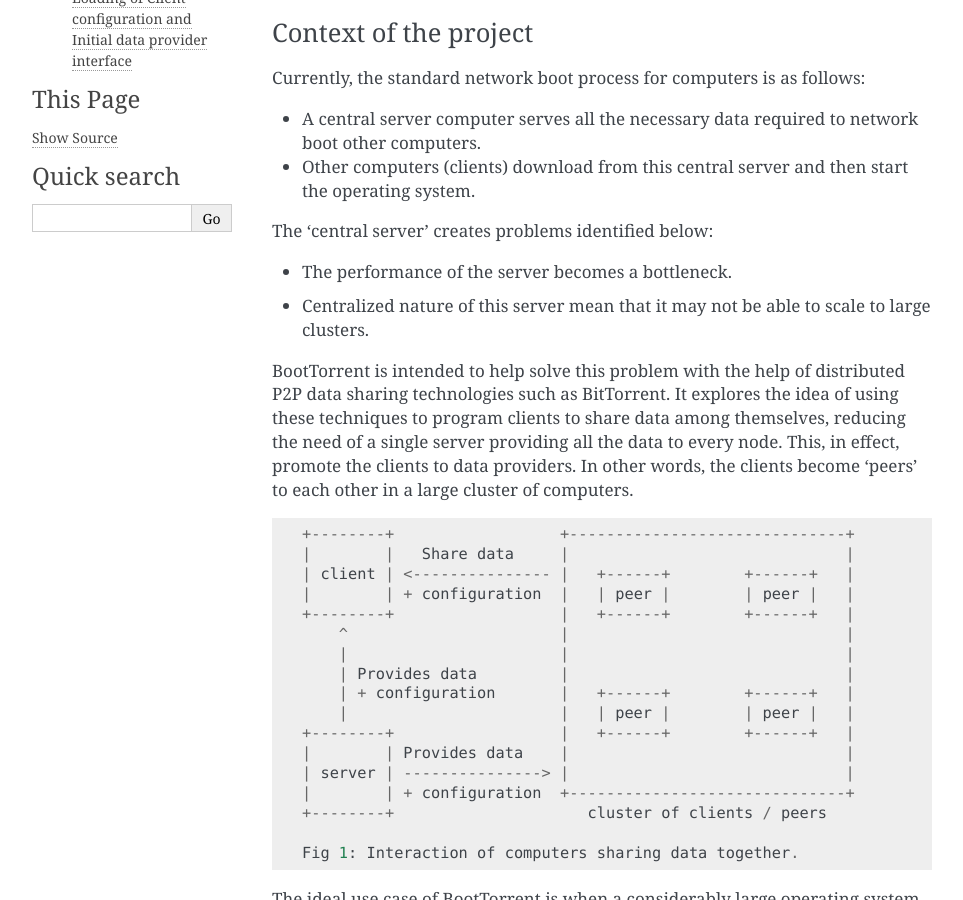
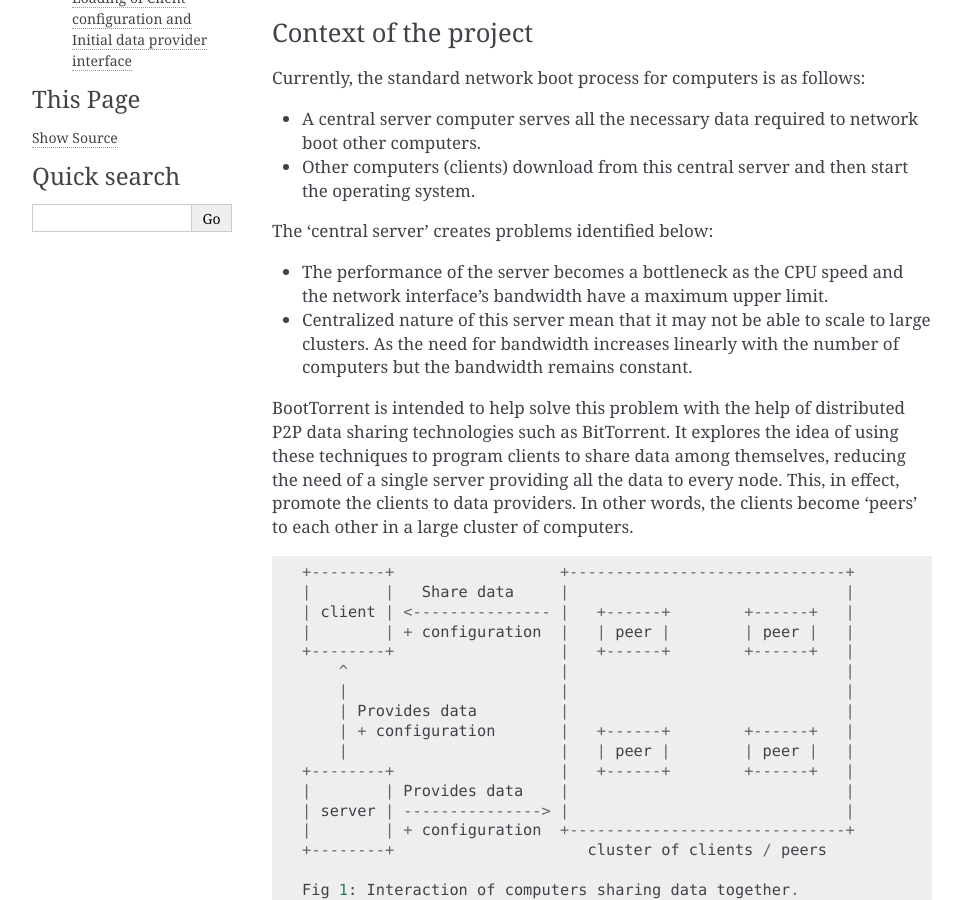
Before and after one commit to shreyanshk/boottorrent, a Sphinx documentation site: the page built from docs/architecture.rst, in a window 1280 px wide and 900 px high, scrolled down 863 px. Shown: the whole window, without its empty margins (148-1111 px from the left). Built offline with Sphinx 7.4.7, drawn with Linux system fonts in a browser that asks for light colours; pages that are not in the unit, such as notebooks, are missing from menus.

Commit message:
docs: arch: improve problem identified statement

```diff
--- a/docs/architecture.rst
+++ b/docs/architecture.rst
@@ -48,11 +48,9 @@
 
 The 'central server' creates problems identified below:
 
-* The performance of the server becomes a bottleneck.
-.. (atrent) cpu and network card "power" are upper bounded
+* The performance of the server becomes a bottleneck as the CPU speed and the network interface's bandwidth have a maximum upper limit.
 
-* Centralized nature of this server mean that it may not be able to scale to large clusters.
-.. (atrent) not clear, be more specific, otherwise it's the same as the first item
+* Centralized nature of this server mean that it may not be able to scale to large clusters. As the need for bandwidth increases linearly with the number of computers but the bandwidth remains constant.
 
 BootTorrent is intended to help solve this problem with the help of distributed P2P data sharing technologies such as BitTorrent. It explores the idea of using these techniques to program clients to share data among themselves, reducing the need of a single server providing all the data to every node. This, in effect, promote the clients to data providers. In other words, the clients become 'peers' to each other in a large cluster of computers.
 
```
